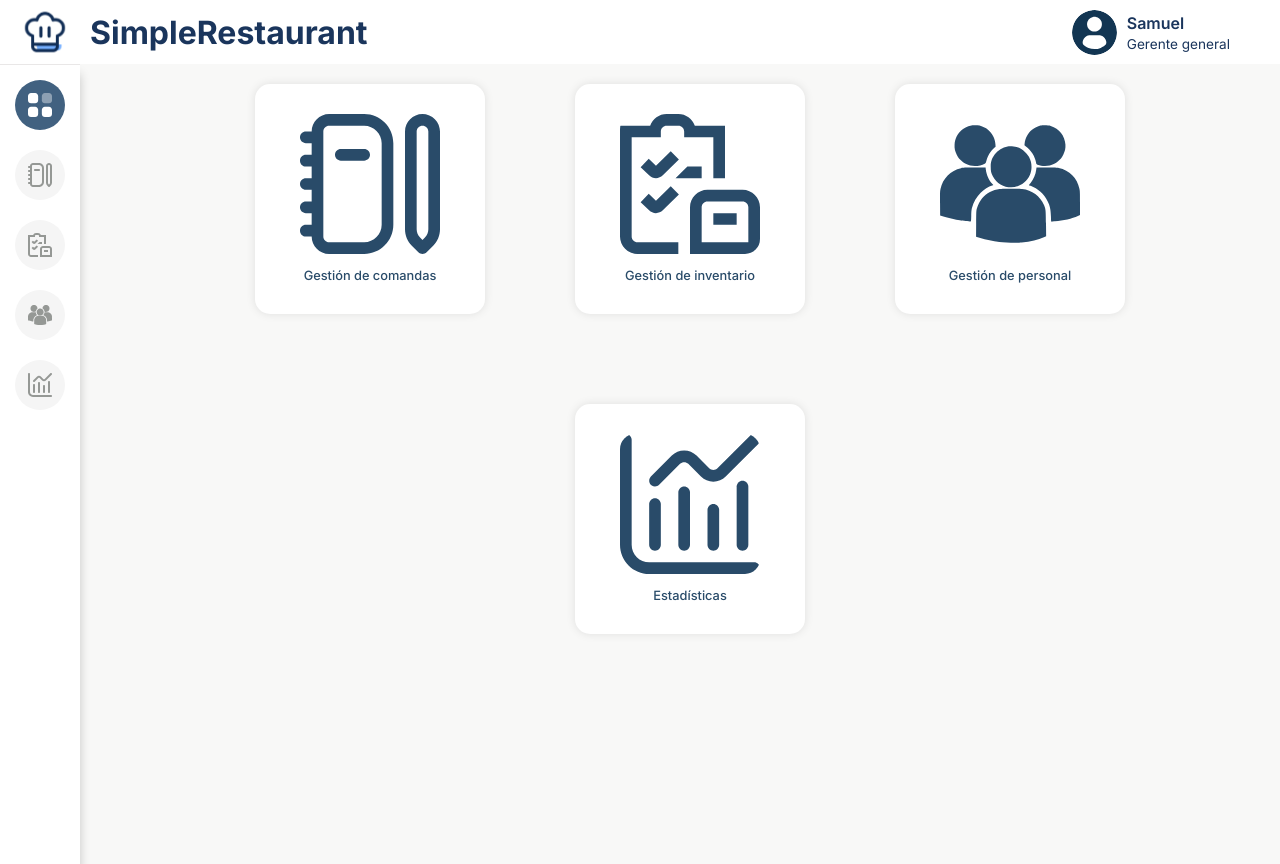
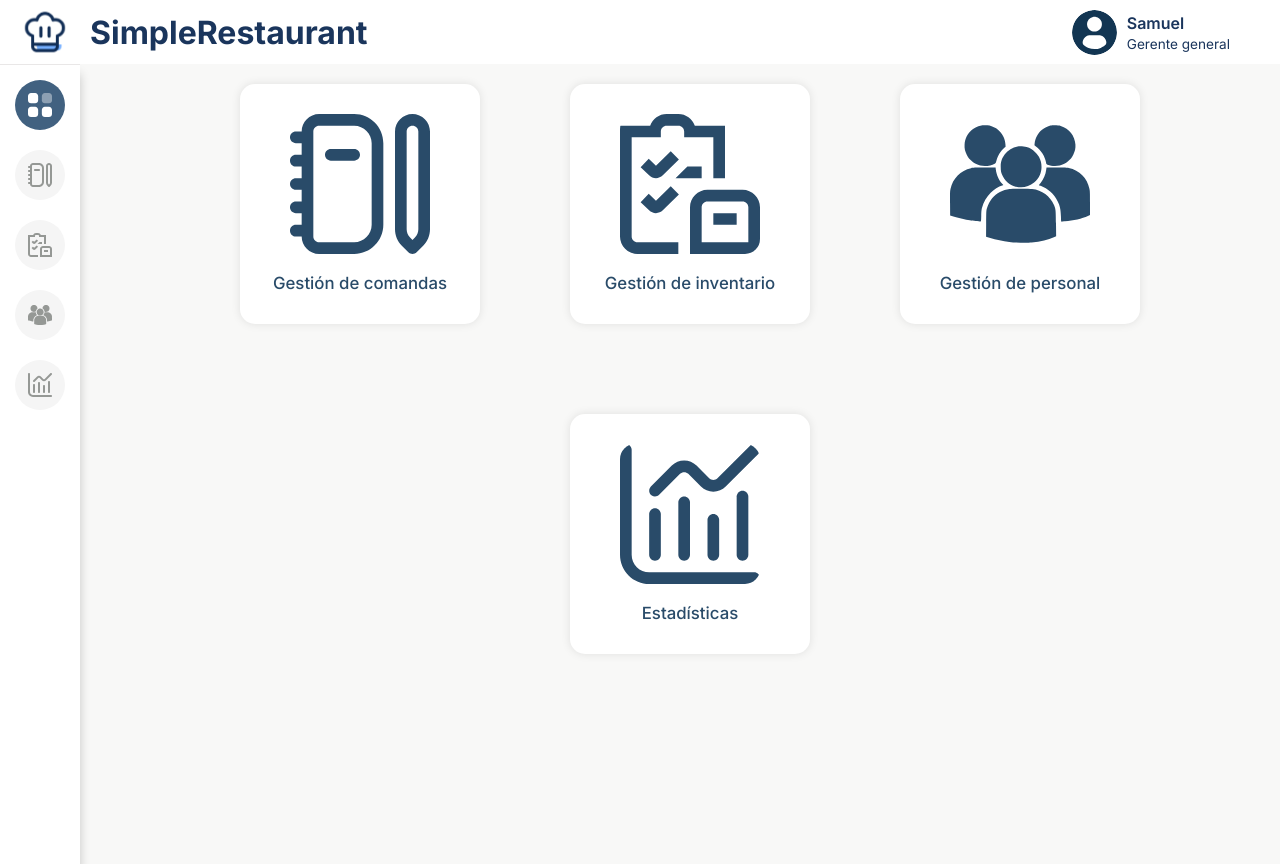
Before and after one commit to LNorza/Simple-Restaurant, a React (Vite) app in the folder web/: page /home in a window 1280 px wide. Built offline with nearby package versions, Linux system fonts and the light colour scheme.

Commit message:
Changed text on menu cards

```diff
--- a/web/src/components/menu-card/menu-card.css
+++ b/web/src/components/menu-card/menu-card.css
@@ -9,8 +9,8 @@ a {
 	display: flex;
 	align-items: center;
 	flex-direction: column;
-	height: 230px;
-	width: 230px;
+	height: 240px;
+	width: 240px;
 	box-shadow: 0px 0px 10px 0px rgba(0, 0, 0, 0.1);
 }
 
@@ -28,9 +28,9 @@ a {
 
 .menu-card-text {
 	text-align: center;
-	font-size: 0.8rem;
+	font-size: 1.05rem;
 	font-weight: 500;
-	margin-top: 10px;
+	margin-top: 15px;
 	color: #294b69;
 }
 
```
